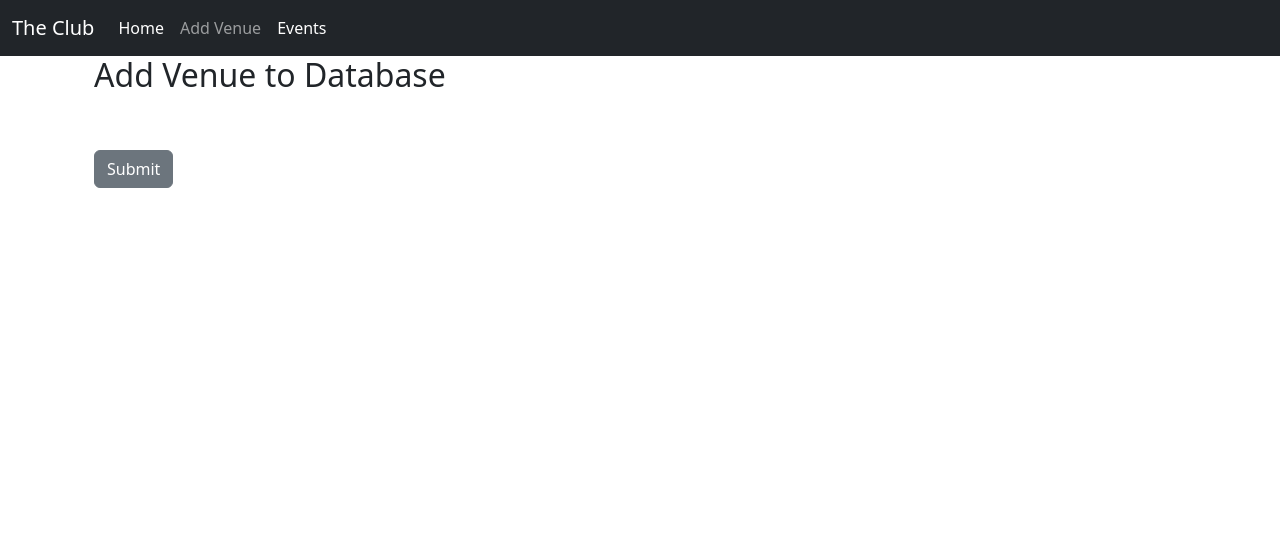
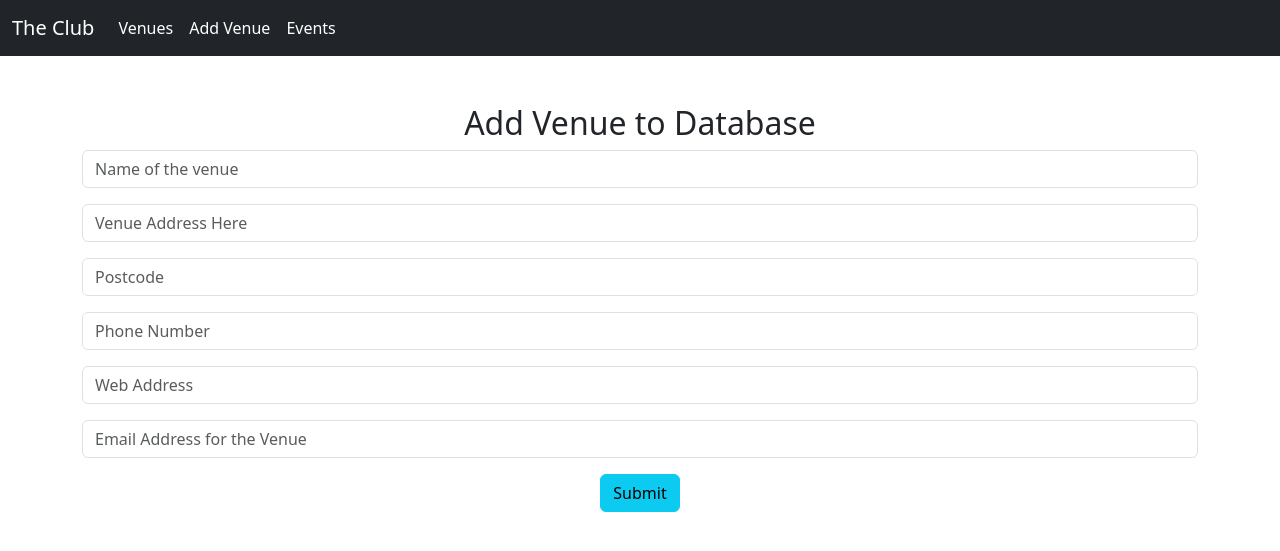
Before and after one commit to Spondycode/cautious-telegram, a Django app: page /add_venue in a window 1280 px wide. Shown: the top 551 px of the page. Run offline with Django 4.2, Linux system fonts and the light colour scheme.

Commit message:
After finishing the tut 8

```diff
--- a/events/forms.py
+++ b/events/forms.py
@@ -1,3 +1,4 @@
+from logging import PlaceHolder
 from django import forms
 from django.forms import ModelForm
 from .models import Venue
@@ -15,3 +16,34 @@ class VenueForm(ModelForm):
             "web",
             "email_address",
         )
+        labels = {
+            "name": "",
+            "address": "",
+            "zip_code": "",
+            "phone": "",
+            "web": "",
+            "email_address": "",
+        }
+        widgets = {
+            "name": forms.TextInput(
+                attrs={"class": "form-control", "placeholder": "Name of the venue"}
+            ),
+            "address": forms.TextInput(
+                attrs={"class": "form-control", "placeholder": "Venue Address Here"}
+            ),
+            "zip_code": forms.TextInput(
+                attrs={"class": "form-control", "placeholder": "Postcode"}
+            ),
+            "phone": forms.TextInput(
+                attrs={"class": "form-control", "placeholder": "Phone Number"}
+            ),
+            "web": forms.TextInput(
+                attrs={"class": "form-control", "placeholder": "Web Address"}
+            ),
+            "email_address": forms.EmailInput(
+                attrs={
+                    "class": "form-control",
+                    "placeholder": "Email Address for the Venue",
+                }
+            ),
+        }
--- a/events/templates/events/add_venue.html
+++ b/events/templates/events/add_venue.html
@@ -2,16 +2,23 @@
 {% extends 'events/base.html' %}
 
 {% block content %}
+<center>
+  <br><br>
+    {% if submitted %}
+     <h3> Your Venue was submitted successfully !!!</h3>
 
-<div class=container>
+    {% else %}
+
   <h2>Add Venue to Database</h2>
-  <br><br>
-  <form action="" method=POST>
-    {% csrf_token %}
-    <input type="submit" value="Submit" class="btn btn-secondary" >
-  </form>
+      <form action="" method=POST>
+        {% csrf_token %}
 
+        {{ form.as_p }}
 
-</div>
+        <input type="submit" value="Submit" class="btn btn-info" >
+      </form>
+
+    {% endif %}
+</center>
 
 {% endblock %}
--- a/events/templates/events/navbar.html
+++ b/events/templates/events/navbar.html
@@ -7,10 +7,10 @@
     <div class="collapse navbar-collapse" id="navbarSupportedContent">
       <ul class="navbar-nav me-auto mb-2 mb-lg-0">
         <li class="nav-item">
-          <a class="nav-link active" aria-current="page" href="{% url 'home' %}">Home</a>
+          <a class="nav-link active" aria-current="page" href="{% url 'list-venues' %}">Venues</a>
         </li>
         <li class="nav-item">
-          <a class="nav-link" href="{% url 'add-venue' %}">Add Venue</a>
+          <a class="nav-link active" href="{% url 'add-venue' %}">Add Venue</a>
         </li>
         <li class="nav-item">
           <a class="nav-link active" aria-current="page" href="{% url 'list-events' %}">Events</a>
--- a/events/urls.py
+++ b/events/urls.py
@@ -6,4 +6,6 @@ urlpatterns = [
     path("<int:year>/<str:month>/", views.home, name="name"),
     path("events", views.all_events, name="list-events"),
     path("add_venue", views.add_venue, name="add-venue"),
+    path("list_venues", views.list_venues, name="list-venues"),
+    path("show_venue/<venue_id>", views.show_venue, name="show-venue"),
 ]
--- a/events/views.py
+++ b/events/views.py
@@ -3,12 +3,35 @@ from django.shortcuts import render
 import calendar
 from calendar import HTMLCalendar
 from datetime import datetime
-from .models import Event
+from django.http import HttpResponseRedirect
+from .models import Event, Venue
 from .forms import VenueForm
 
 
+def show_venue(request, venue_id):
+    venue = Venue.objects.get(pk=venue_id)
+    return render(request, "events/show_venue.html", {"venue": venue})
+
+
+def list_venues(request):
+    venue_list = Venue.objects.all()
+    return render(request, "events/venues.html", {"venue_list": venue_list})
+
+
 def add_venue(request):
-    return render(request, "events/add_venue.html", {})
+    submitted = False
+    if request.method == "POST":
+        form = VenueForm(request.POST)
+        if form.is_valid():
+            form.save()
+            return HttpResponseRedirect("/add_venue?submitted=True")
+    else:
+        form = VenueForm
+        if "submitted" in request.GET:
+            submitted = True
+    return render(
+        request, "events/add_venue.html", {"form": form, "submitted": submitted}
+    )
 
 
 def all_events(request):
```
Also changed, not shown: events/templates/events/show_venue.html (added, +25 -0 lines), events/templates/events/venues.html (added, +19 -0 lines), db.sqlite3, events/templates/events/event_list.html (indentation only).
